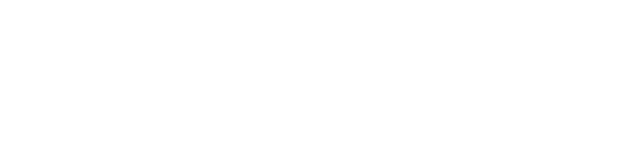
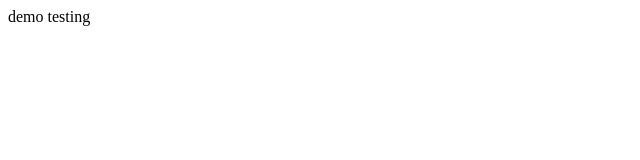
Before and after one commit to zadvajr/web-calculator-by-code_brigade, a plain HTML site: page index.html in a window 1280 px wide. Shown: the whole page, without its empty margins (0-640 px from the left). Drawn offline with Linux system fonts and the light colour scheme.

Commit message:
Testing page

```diff
--- a/index.html
+++ b/index.html
@@ -1 +1,4 @@
  <!--This files defines the structure of the web-calculator and @Desuwaa is responsible for adding all UI elements that has to do with structures-->
+<html>
+ demo testing
+ </html>
```
